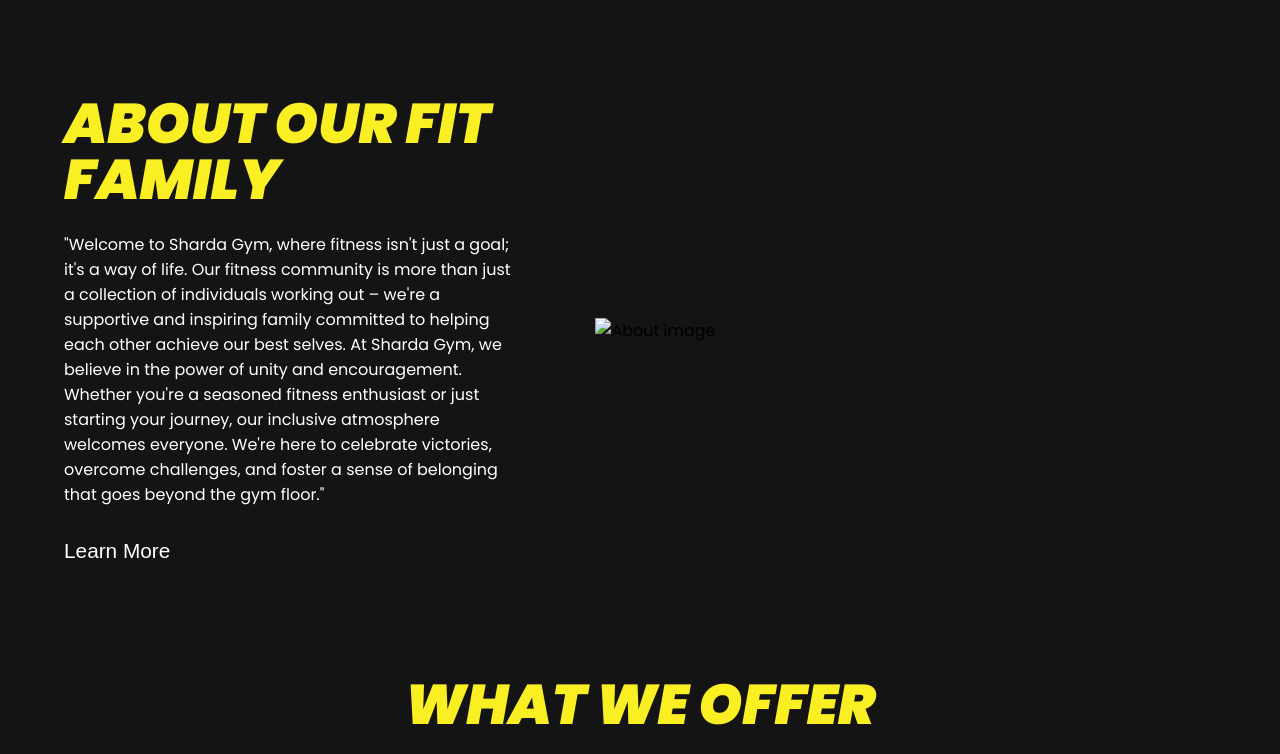
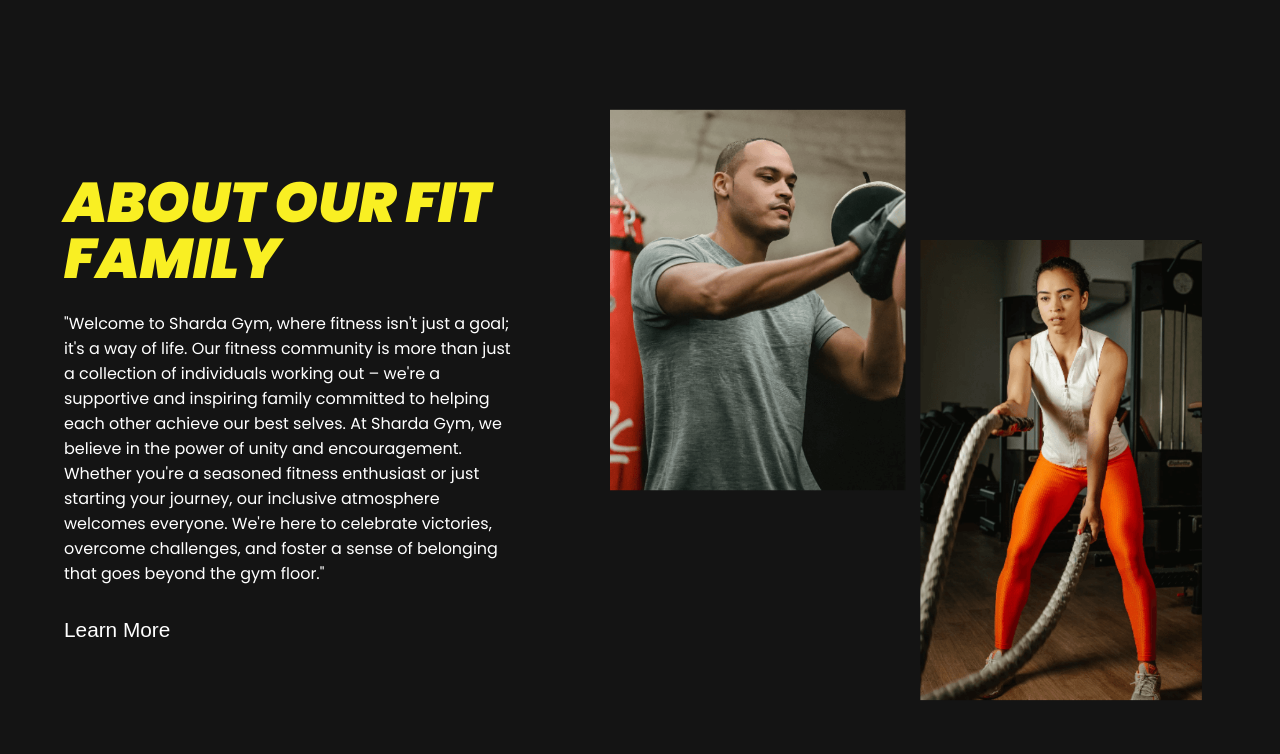
Before and after one commit to MohitSaraswat17/FitnessWebsite, a plain HTML site: page index.html in a window 1280 px wide. Shown: the part 800-1554 px from the top of the page. Drawn offline with nearby package versions, Linux system fonts and the light colour scheme; files whose address does not match are found by name.

Commit message:
Update index.html

```diff
--- a/index.html
+++ b/index.html
@@ -43,7 +43,7 @@
 					</button>
 				</div>
 				<div class="col about-img">
-					<img src="img/about.png" alt="About image" class="aboutImg">
+					<img src="about.png" alt="About image" class="aboutImg">
 				</div>
 			</div>
 		</div>
```
